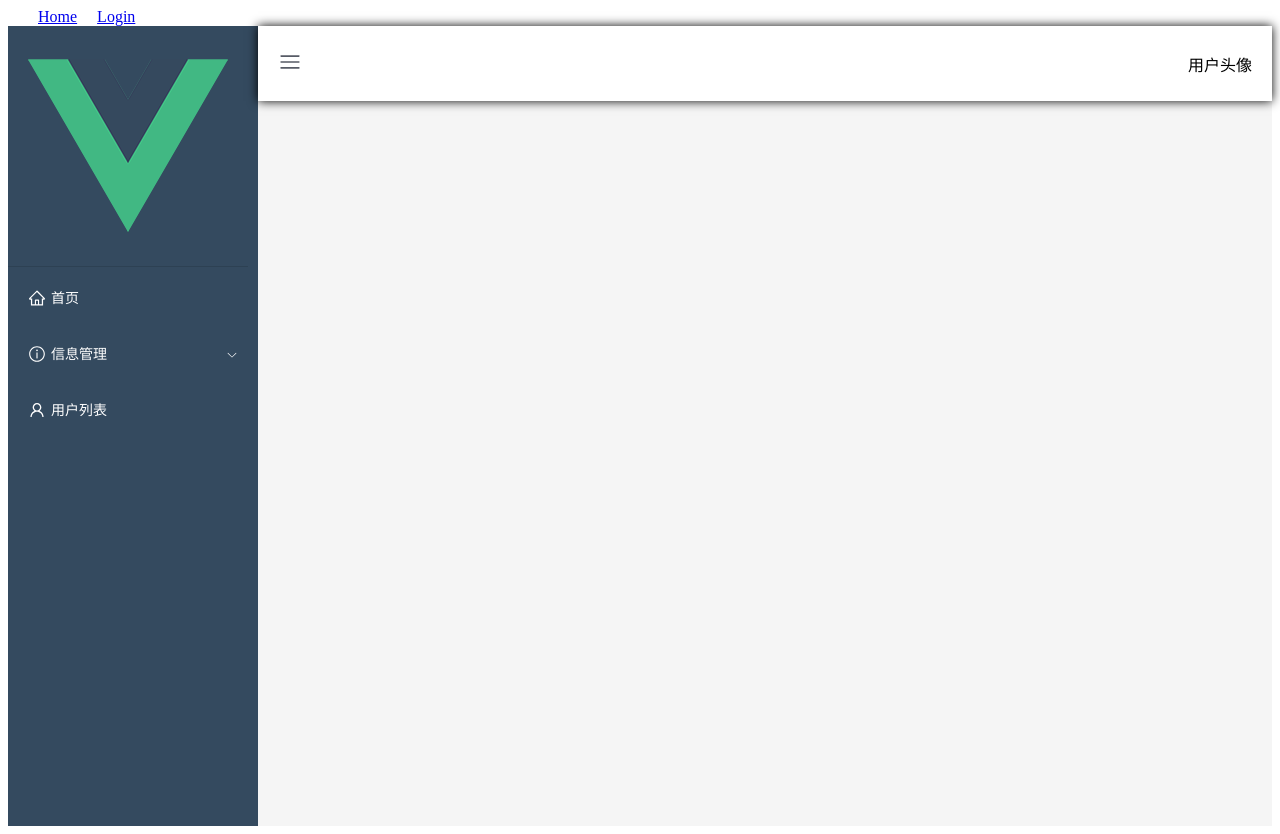
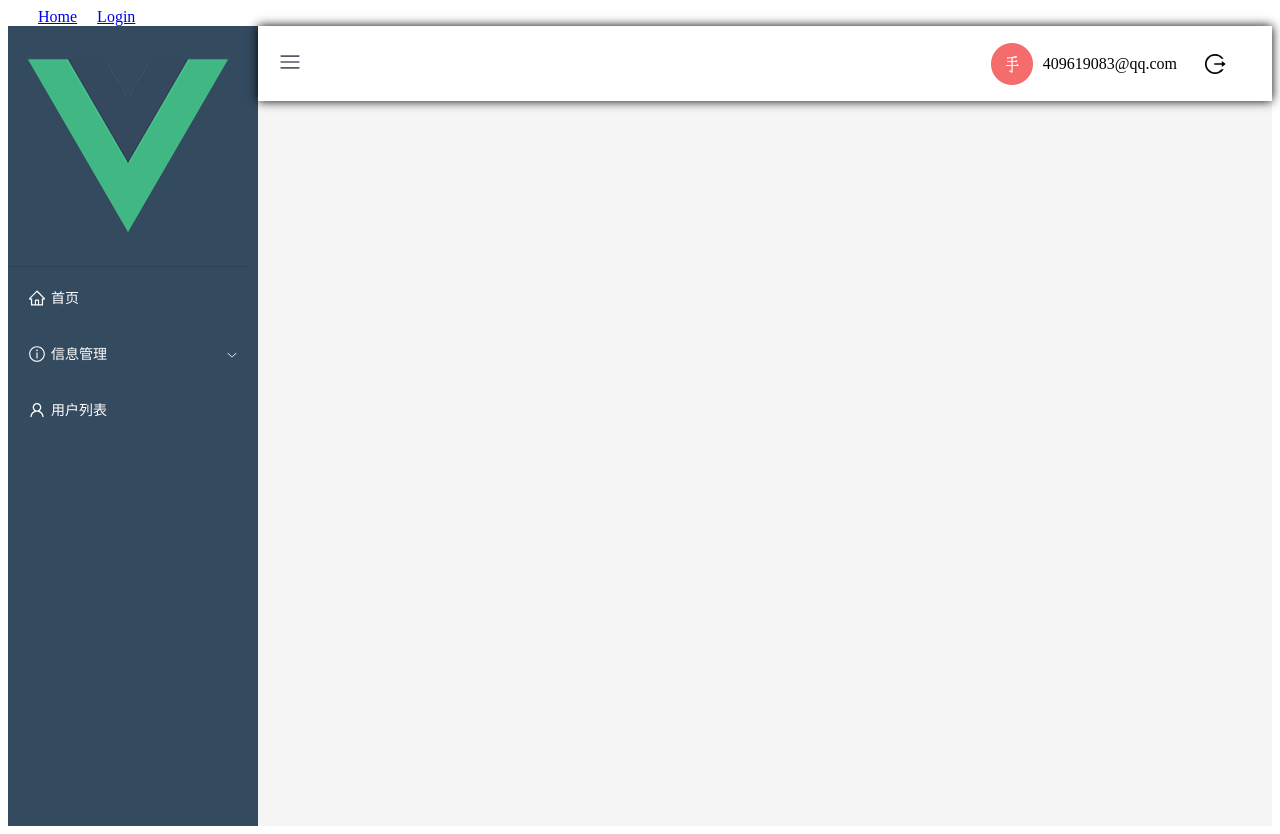
Before and after one commit to xiaolu2333/vue3-admin, a Vue app: page /#/home in a window 1280 px wide. Built offline with nearby package versions, Linux system fonts and the light colour scheme.

Commit message:
应用全局状态管理：管理后台头部的制作之添加账号信息与登出按钮。

```diff
--- a/src/layout/components/Header.vue
+++ b/src/layout/components/Header.vue
@@ -1,12 +1,24 @@
 <template>
   <div class="header-wrap">
+    <!--左侧-->
     <div class="wrap">
       <span class="menu-btn">
         <!--iconName是 svg 文件名，className是 svg 样式类名-->
         <svg-icon iconName="menuBtn" className="icon-menu-svg"></svg-icon>
       </span>
     </div>
-    <div class="wrap">用户头像</div>
+    <!--右侧-->
+    <div class="wrap">
+      <div class="user-info">
+        <div class="face-info">
+          <img src="../../assets/images/logo-min.png" alt="用户头像" />
+          <span class="user-name">409619083@qq.com</span>
+        </div>
+        <div class="logout">
+          <svg-icon iconName="logout" className="icon-logout-svg"></svg-icon>
+        </div>
+      </div>
+    </div>
   </div>
 </template>
 
@@ -35,4 +47,34 @@ export default {
 .icon-menu-svg {
   font-size: 24px;
 }
+
+.user-info {
+  display: flex; // 弹性盒子模式
+  align-items: center; // 子元素水平对齐
+}
+
+.face-info {
+  span,
+  img {
+    display: inline-block;
+    vertical-align: middle; // 水平居中
+    cursor: pointer;
+  }
+  span {
+    margin-left: 10px;
+  }
+}
+
+.logout {
+  display: flex;
+  align-items: center;
+  justify-content: center; // 子元素垂直对齐
+  width: 75px;
+  height: 75px;
+  cursor: pointer;
+}
+
+.icon-logout-svg {
+  font-size: 24px;
+}
 </style>
```
Also changed, not shown: src/assets/images/logo-min.png (added), src/components/svgIcon/icon/logout.svg (added).
